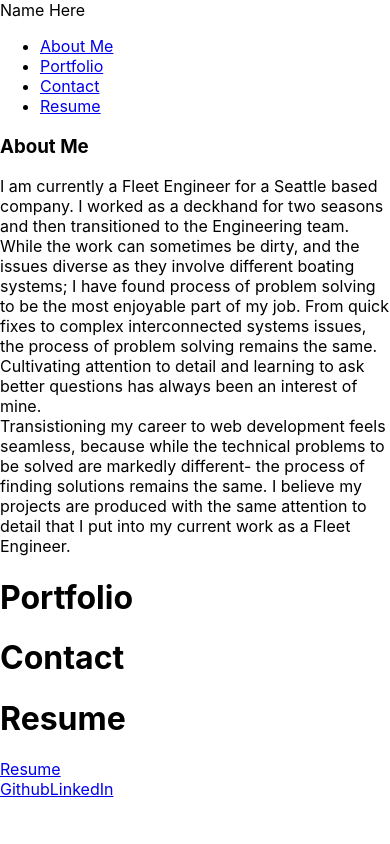
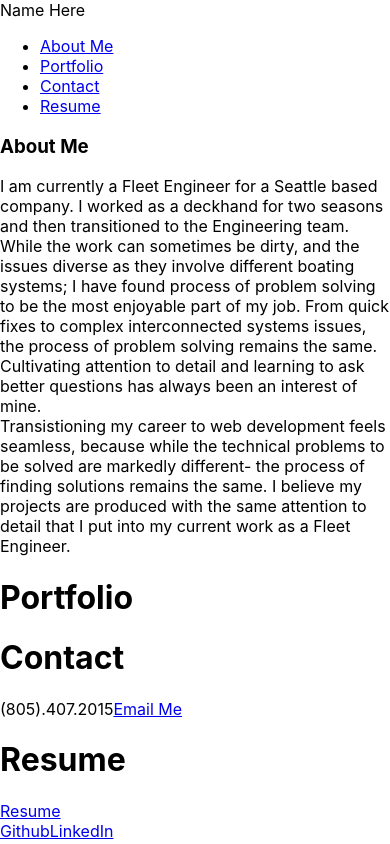
Before and after one commit to Diaz-Daniel/diaz-portfolio, a React (Create React App) app: page / in a window 390 px wide. Built offline with nearby package versions, Linux system fonts and the light colour scheme.

Commit message:
email and phone number added

```diff
--- a/src/components/contact/Contact.js
+++ b/src/components/contact/Contact.js
@@ -2,6 +2,8 @@
   return (
     <div>
       <h1>Contact</h1>
+      <a>(805).407.2015</a>
+      <a href="mailto: daniel.diaz.0515@gmail.com">Email Me</a>
     </div>
   );
 };
```
